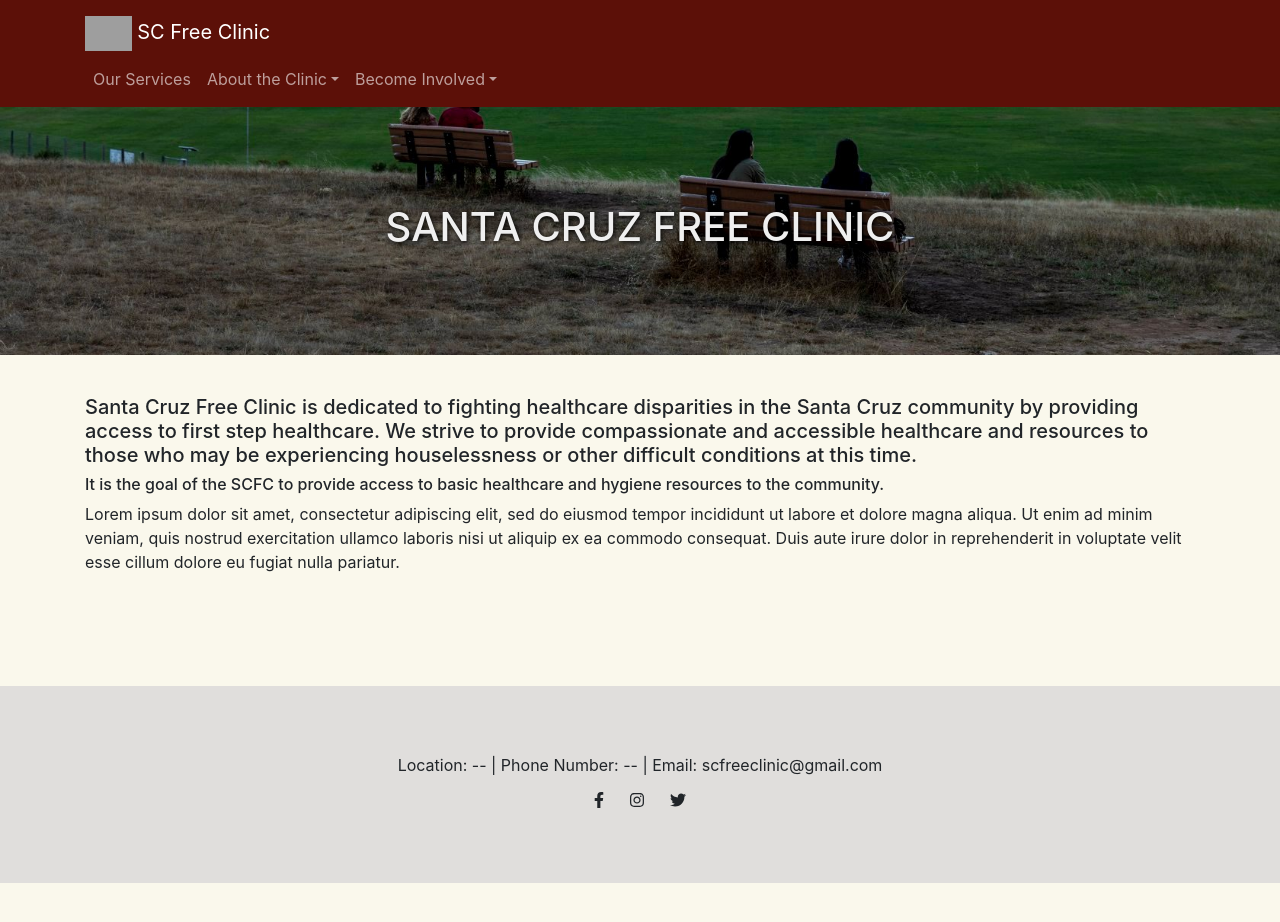
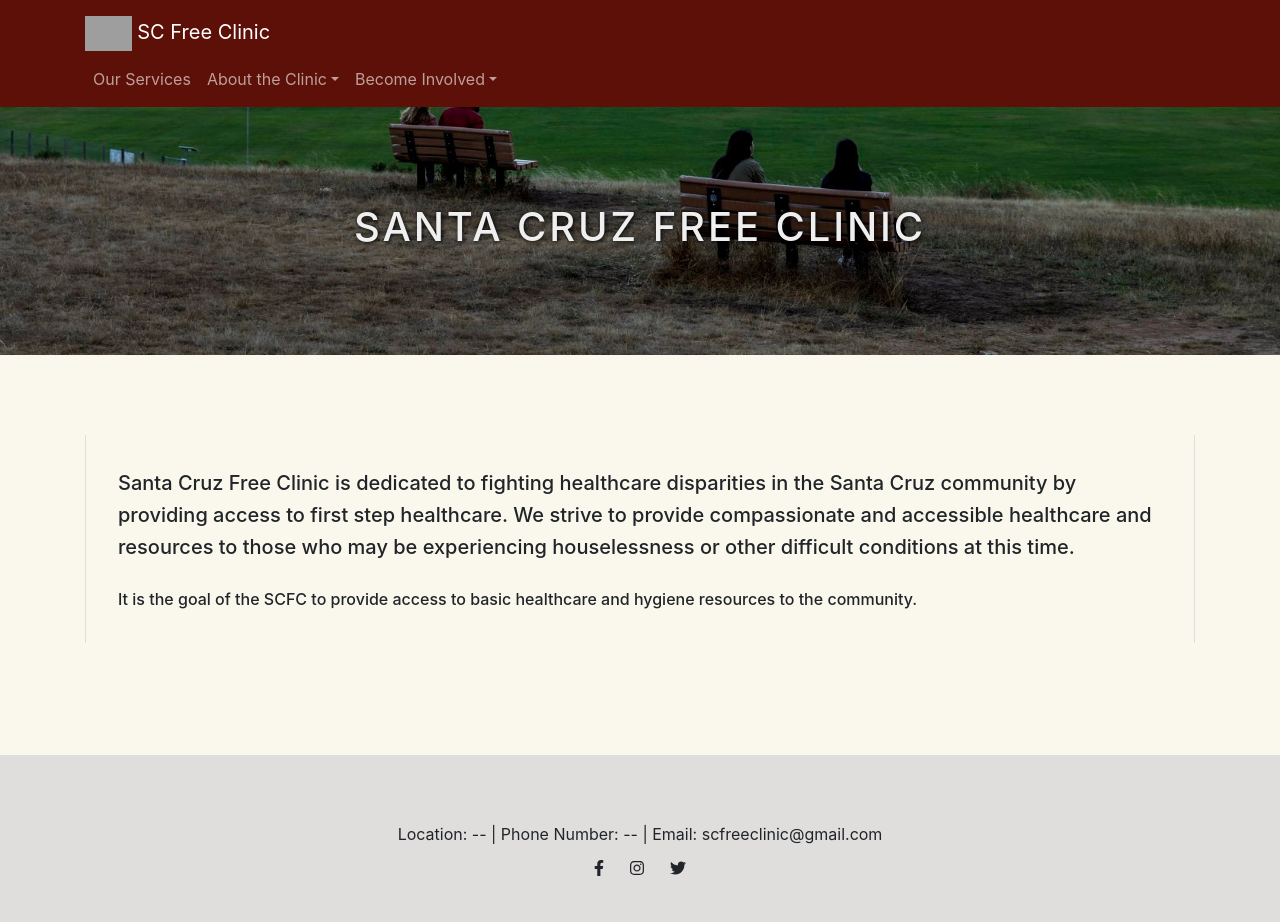
Before and after one commit to scfreeclinic/scfreeclinic, a React (Create React App) app: page /#/ in a window 1280 px wide. Shown: the top 922 px of the page. Before the commit the page ends 883 px from the top, so only its background shows below. Built offline with nearby package versions, Linux system fonts and the light colour scheme; grey boxes are pictures that could not be loaded.

Commit message:
included css changes from treesaatan/scfreeclinic repo

```diff
--- a/src/About.js
+++ b/src/About.js
@@ -4,14 +4,13 @@ import { Jumbotron } from './components/Jumbotron';
 
 export const About = () => (
     <div>
-        <h5>Santa Cruz Free Clinic is dedicated to fighting healthcare disparities
+        <h5 id="mission">Santa Cruz Free Clinic is dedicated to fighting healthcare disparities
             in the Santa Cruz community by providing access to first step healthcare.
             We strive to provide compassionate and accessible healthcare and resources
             to those who may be experiencing houselessness or other difficult conditions
-            at this time.</h5>
-        <h6>It is the goal of the SCFC to provide access to basic healthcare and hygiene resources to the community.</h6>
-        <p>Lorem ipsum dolor sit amet, consectetur adipiscing elit, sed do eiusmod tempor incididunt ut labore et dolore
-            magna aliqua. Ut enim ad minim veniam, quis nostrud exercitation ullamco laboris nisi ut aliquip ex ea commodo
-            consequat. Duis aute irure dolor in reprehenderit in voluptate velit esse cillum dolore eu fugiat nulla pariatur.</p>
+            at this time.
+            <h6>It is the goal of the SCFC to provide access to basic healthcare and hygiene resources to the community.</h6>
+        </h5>
+
     </div>
 )
--- a/src/App.css
+++ b/src/App.css
@@ -1,38 +1,33 @@
-.App {
-  text-align: center;
+/* Jumbotron Text */
+h1 {
+  letter-spacing: .18rem;
 }
 
-.App-logo {
-  height: 40vmin;
-  pointer-events: none;
+h2 {
+  letter-spacing: .12rem;
+  margin: 2rem 0;
 }
 
-@media (prefers-reduced-motion: no-preference) {
-  .App-logo {
-    animation: App-logo-spin infinite 20s linear;
-  }
+/* Mission Statement */
+#mission {
+  padding: 2rem;
+  border-left-style: solid;
+  border-right-style: solid;
+  border-width: .07rem;
+  border-color: #E0DEDC;
+  margin: 5rem 0;
+}
+#mission h6 {
+  margin: 1.5rem 0 0 0;
+  padding: 0;
 }
 
-.App-header {
-  background-color: #282c34;
-  min-height: 100vh;
-  display: flex;
-  flex-direction: column;
-  align-items: center;
-  justify-content: center;
-  font-size: calc(10px + 2vmin);
-  color: white;
+h5 {
+  line-height: 2rem;
+  margin: 0 0 1rem 0;
 }
 
-.App-link {
-  color: #61dafb;
+h6 {
+  line-height: 1.5rem;
+  padding: 0 2rem;
 }
-
-@keyframes App-logo-spin {
-  from {
-    transform: rotate(0deg);
-  }
-  to {
-    transform: rotate(360deg);
-  }
-}
--- a/src/App.js
+++ b/src/App.js
@@ -9,6 +9,7 @@ import { Layout } from './components/Layout';
 import { Jumbotron } from './components/Jumbotron';
 import { NavigationBar } from './components/NavBar';
 import { Footer } from './components/Footer';
+import "./App.css";
 
 class App extends Component {
 
--- a/src/OurServices.js
+++ b/src/OurServices.js
@@ -2,7 +2,7 @@ import React from 'react';
 
 export const OurServices = () => (
     <div>
-        <h1>Our Services</h1>
+        <h2>Our Services</h2>
         <p>Lorem ipsum dolor sit amet consectetur adipisicing elit. Consequuntur, corporis.</p>
         <p>Lorem ipsum dolor, sit amet consectetur adipisicing elit. Voluptate totam perspiciatis mollitia et sapiente obcaecati.</p>
         <p>Lorem ipsum dolor sit amet, consectetur adipiscing elit, sed do eiusmod tempor incididunt ut labore et dolore magna aliqua.
--- a/src/OurTeam.js
+++ b/src/OurTeam.js
@@ -2,15 +2,15 @@ import React from 'react';
 
 export const OurTeam = () => (
     <div>
-        <h3>PR Team</h3>
+        <h2>PR Team</h2>
         <h5>The PR team is working towards building a relationship with the community and bringing people into the clinic. We are also working to bring resources to those who are experiencing houselessness. </h5>
         <h6>The PR team is working to foster a relationship with the community in Santa Cruz by providing opportunities to contribute to the clinic, as well as distributing resources to those experiencing houselessness.</h6>
 
-        <h3>Legal Team</h3>
+        <h2>Legal Team</h2>
         <h5>The Legal Team is working to make sure that our clinic retains its state and nationally recognized nonprofit status. This team is also working hard to create a plan that ensures the longevity of the clinic. </h5>
         <h6>The Legal Team is working to ensure the longevity of Santa Cruz Free Clinic by retaining its status as a 501c3 nonprofit organization. </h6>
 
-        <h3>Finance Team</h3>
+        <h2>Finance Team</h2>
         <h5>The Finance Team is working to ensure that our team is able to successfully receive donations from our community and that our organization can continue to provide resources for fighting healthcare disparities. </h5>
         <h6>The Finance Team is working to ensure that the clinic makes fiscal decisions to best support our community.</h6>
     </div>
```
Also changed, not shown: 8 other files (tests, documents, lock files or other folders).
